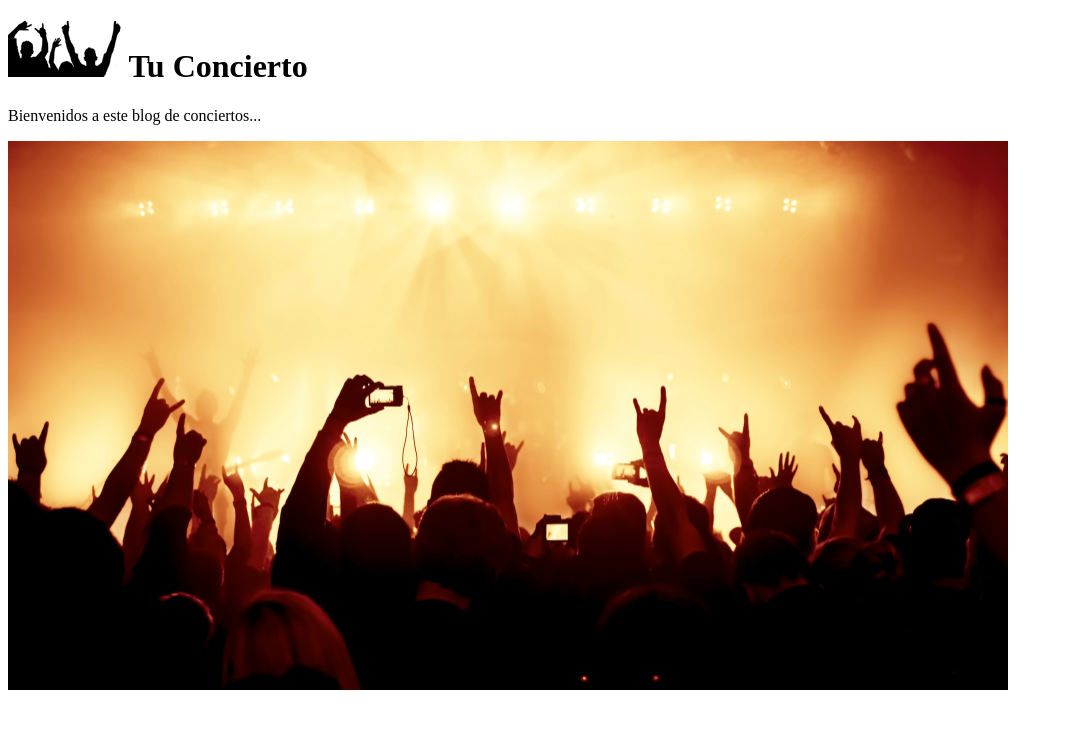
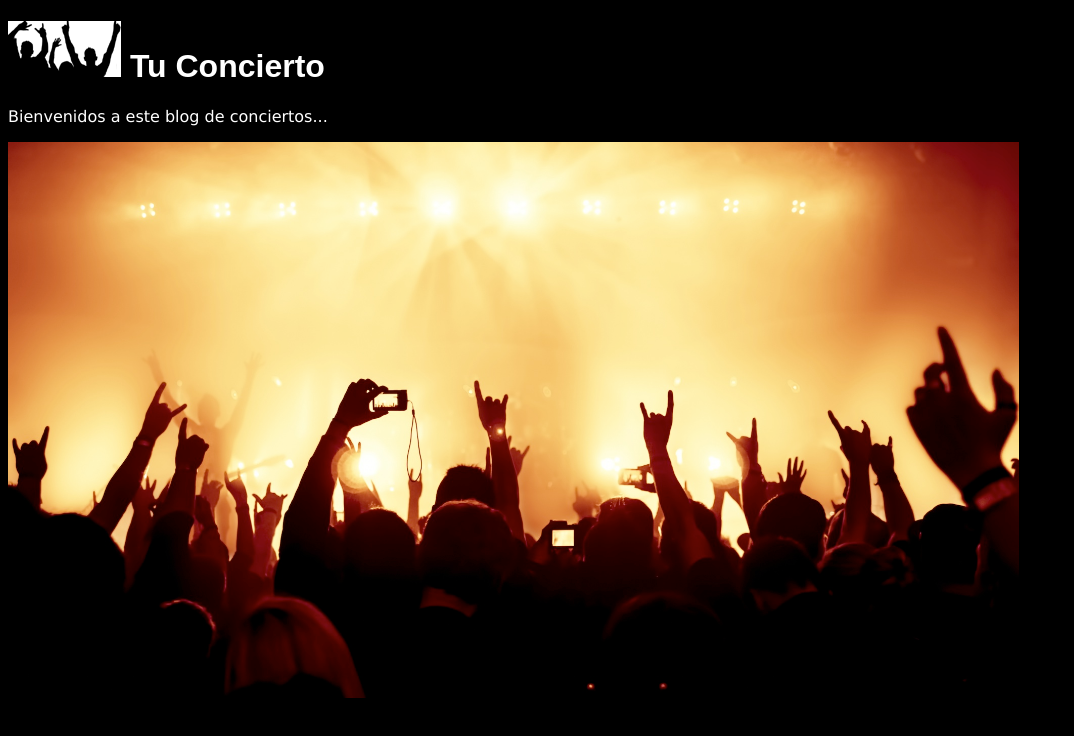
Before and after one commit to YulyRojas1101/css, a plain HTML site: page index.html in a window 1280 px wide. Shown: the whole page, without its empty margins (0-1074 px from the left). Drawn offline with Linux system fonts and the light colour scheme; files whose address does not match are found by name.

Commit message:
se agrega el archivo estilos

```diff
--- /dev/null
+++ b/estilos.css
@@ -0,0 +1,7 @@
+
+body
+{
+  background-color: Black;
+   color:white;
+  font-family:verdana;
+}
--- a/index.html
+++ b/index.html
@@ -4,10 +4,16 @@
   <meta charset="utf-8">
   <meta name="viewport" content="width=device-width, user-scalable=no">
   <title> página imagen</title>
+  <link rel="stylesheet" href="estilos.css">
+  <style>
+  h1 {
+      font-family: Arial;
+    }
+  </style>
 </head>
 <body>
-<h1><img src="C:/Users/casallas/Desktop/codigos%20yuly/ImagenConcierto/Imagenes/concert_logo.png" alt=" logo concierto"title="logo concierto"/> Tu Concierto </h1>
+<h1><img src="Imagenes/concert_logo.png" alt=" logo concierto"style="background-color: white"> Tu Concierto </h1>
 <p>Bienvenidos a este blog de conciertos...</p>
-<img src="C:/Users/casallas/Desktop/codigos%20yuly/ImagenConcierto/Imagenes/concert.jpg" alt="imagen concierto" title="concierto" width="1000px"/>
+<img src="Imagenes/concert.jpg" alt="imagen concierto" title="concierto" style="width: 80%">
 </body>
 </html>
```
Also changed, not shown: 1 other file.
